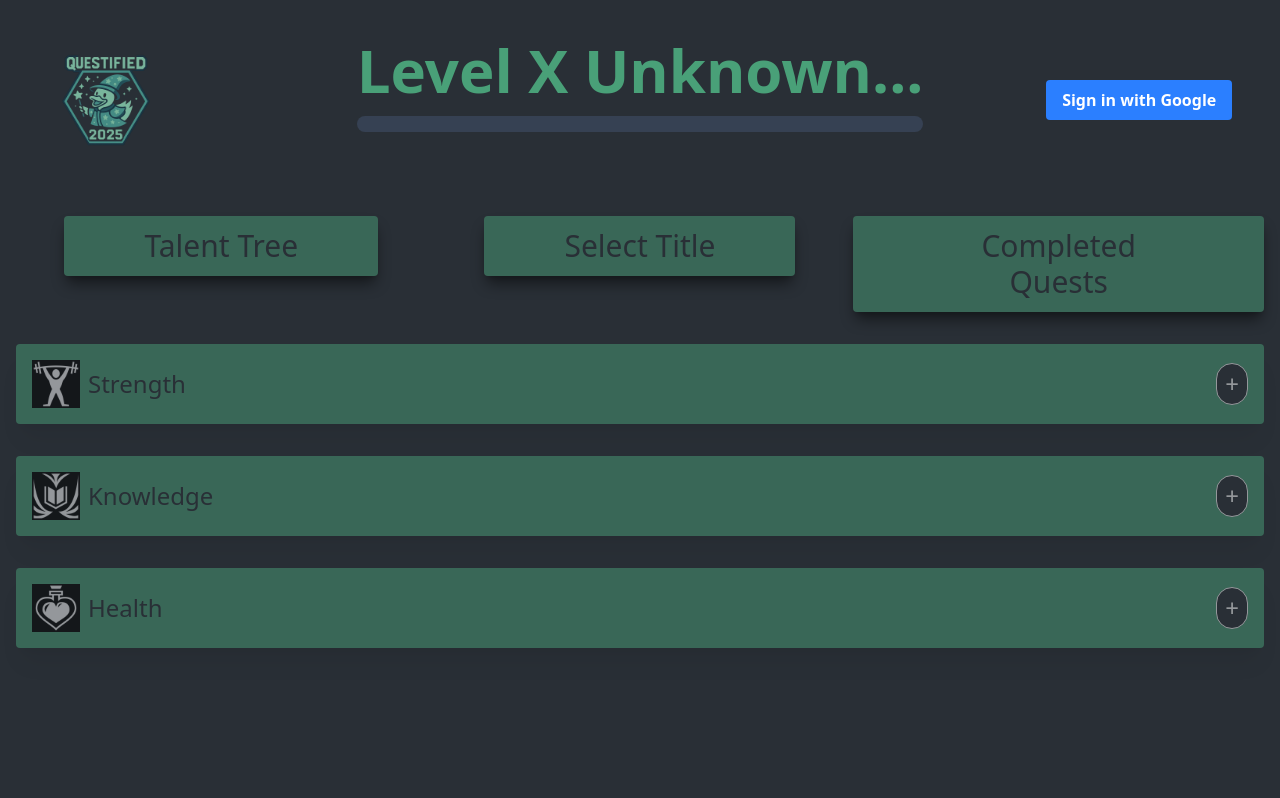
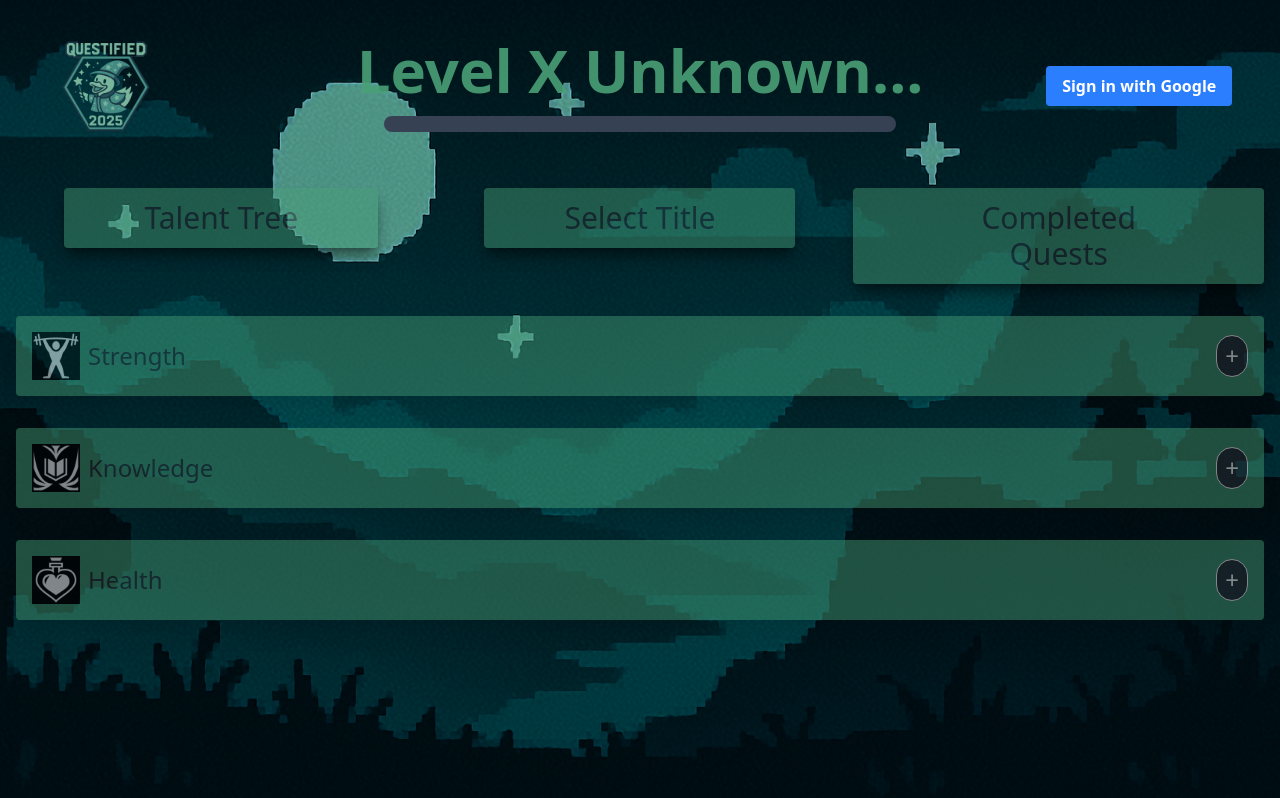
Before and after one commit to Umar-Kamran/BathHack2025, a React (Vite) app: page / in a window 1280 px wide. Built offline with nearby package versions, Linux system fonts and the light colour scheme; no server answers.

Commit message:
changed bg

```diff
--- a/src/index.css
+++ b/src/index.css
@@ -2,7 +2,7 @@
 
 :root {
     --color-primary: #292F36;   /* Gunmetal */
-    --color-secondary: #49A078; /* Jungle Green */
+    --color-secondary: #49a077e6; /* Jungle Green */
     --color-tertiary: #ffffff;  /* Cambridge Blue */
   }
 
--- a/src/pages/home.tsx
+++ b/src/pages/home.tsx
@@ -9,6 +9,7 @@ import { doc, getDoc, getFirestore } from "firebase/firestore";
 type PlayerData = {
   displayName: string;
   userLevel: number;
+  titles: string[];
   currentExperience: number;
 };
 
@@ -62,26 +63,29 @@ const Home: React.FC = () => {
   };
 
   return (
-    <div className="min-h-screen bg-[var(--color-primary)] text-white p-4">
+    // min-h-screen bg-[var(--color-primary)] justify-center text-white p-4
+    <div className="min-h-screen bg-[url('/icons/bg.png')] bg-cover bg-center justify-center text-white p-4">
       <header className="grid grid-cols-5 items-center mb-8">
         <div className="justify-start items-center">
           <img src={"icons/raw.png"} alt="icon" className="w-25 h-25 mx-10" />
         </div>
-        <div className="col-span-3 grid grid-rows-2 justify-center text-center p-6 mx-6">
-          <h1 className="text-6xl font-bold text-[var(--color-secondary)] ">
+        <div className="col-span-3 p-6 mx-6">
+          <div className="text-center">
+            <h1 className="text-6xl font-bold text-[var(--color-secondary)]">
               {isLoggedIn && playerData
-              ? `Level ${playerData.userLevel} ${playerData.displayName}`
+                ? `Level ${playerData.userLevel} ${playerData.titles[0]}`
                 : "Level X Unknown..."}
             </h1>
+            <div className="mt-4 flex justify-center">
               {isLoggedIn && playerData ? (
-              <div className="mt-4 w-full bg-gray-700 rounded-full h-4">
+                <div className="w-full max-w-lg bg-gray-700 rounded-full h-4">
                   <div
                     className="bg-secondary h-4 rounded-full"
                     style={{ width: `${expPercent}%` }}
                   ></div>
                 </div>
               ) : (
-              <div className="mt-4 w-full bg-gray-700 rounded-full h-4">
+                <div className="w-full max-w-lg bg-gray-700 rounded-full h-4">
                   <div
                     className="bg-gray-500 h-4 rounded-full"
                     style={{ width: `0%` }}
@@ -89,12 +93,14 @@ const Home: React.FC = () => {
                 </div>
               )}
             </div>
+          </div>
+        </div>
         <div className="flex justify-center items-center">
           <GoogleLogin />
         </div>
       </header>
       <div
-        className={`grid grid-cols-3 gap-2 justify-centre justify-items-center mb-8 ${
+        className={`grid grid-cols-3 gap-2 justify-center justify-items-center mb-8 ${
           isLoggedIn ? "" : "opacity-50 pointer-events-none"
         }`}
       >
```
Also changed, not shown: public/icons/bg.png (added), src/pages/Strength.tsx (added). Lines whose indentation alone changed are shown as unchanged.
